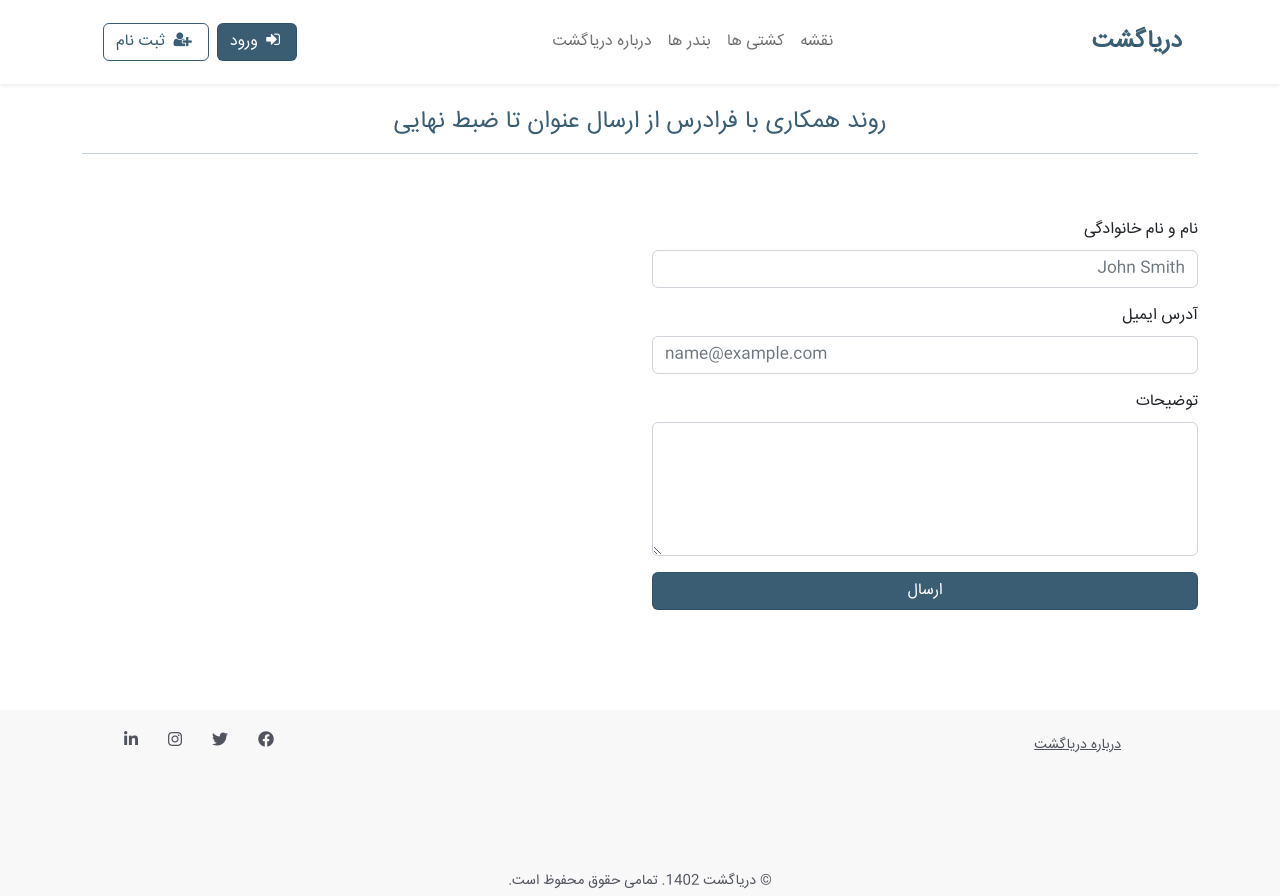
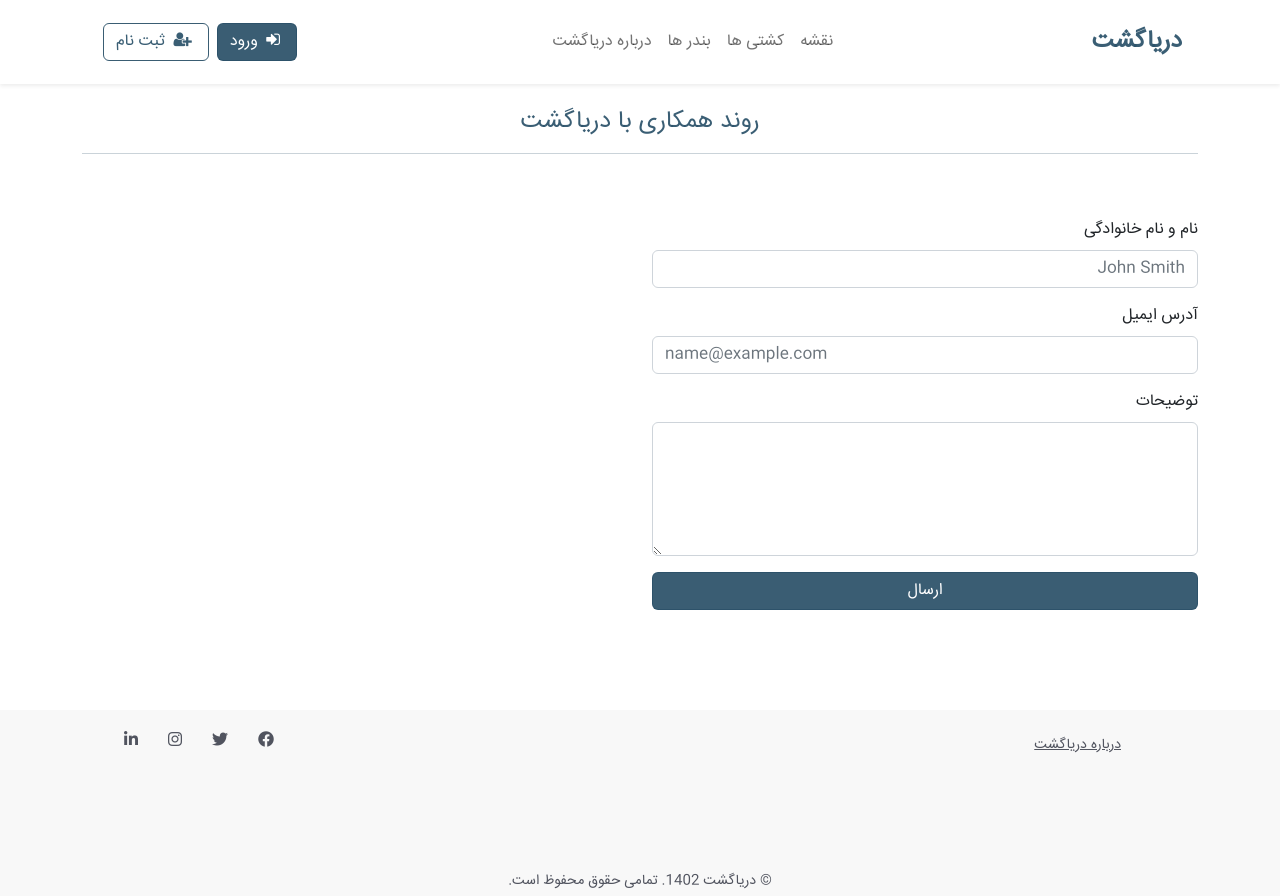
Before and after one commit to IVIehr/IoMaT, a React (Create React App) app: page /cooperation in a window 1280 px wide. Built offline with nearby package versions, Linux system fonts and the light colour scheme.

Commit message:
Tiny change in cooperation page

```diff
--- a/src/components/Cooperation.js
+++ b/src/components/Cooperation.js
@@ -6,7 +6,7 @@ function Cooperation() {
       <div className="container mb-5">
         <div className="row">
           <div className="col-12 text-center py-4 my-4 dark-text">
-            <h4>روند همکاری با فرادرس از ارسال عنوان تا ضبط نهایی</h4>
+            <h4>روند همکاری با دریاگشت</h4>
             <hr />
           </div>
         </div>
```
